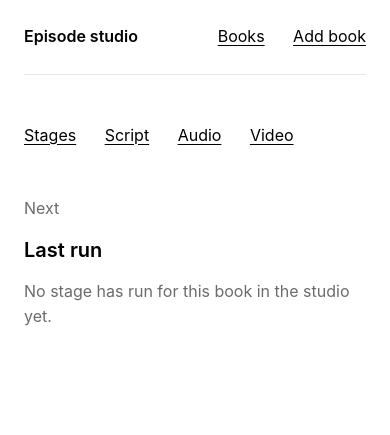
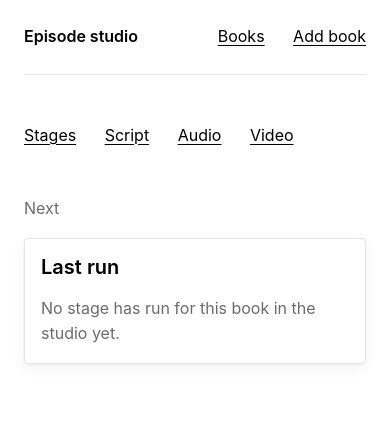
Before and after one commit to nuwanniroshan/giggle-and-snooze, a Python web app: template video_pipeline/studio/templates/book.html in a window 390 px wide. Shown: the top 435 px of the page. Run offline with Jinja, Linux system fonts and the light colour scheme; the template is opened without the code that fills it, so the values that code supplies are empty.

Commit message:
feat(studio): subtle depth on the black-and-white look (spec 004 v1.1.0)
Spec 004 MINOR bump: the Look NFR now allows soft black shadows (at most
12% opacity) and 2-4px radii on raised elements; still black and white only.

- studio.css: stage sections, notices, banner and the home table become
  raised panels; buttons lift on hover and press on click (reduced-motion
  fallback); inputs and the log read as inset wells; state words sit in
  outlined tags, untracked; wide tables scroll inside panels on phones.
- script.html: line meta as separate spans instead of middle-dot joins.
- Palette test enforces black-only shadows, opacity and radius limits.

Co-Authored-By: Claude Opus 5.5 <noreply@anthropic.com>

```diff
--- a/video_pipeline/studio/static/studio.css
+++ b/video_pipeline/studio/static/studio.css
@@ -1,4 +1,12 @@
-/* Episode studio: black on white, one grey, an 8px spacing scale (8/16/24/48/64). */
+/* Hallmark · shape: app screen · genre: modern-minimal · theme: brand · redesign: restyle
+ * paper: #fff · accent: none (ink #000) · display: system sans · body: system sans
+ * nav: kept · signature: kept · states: hover, active, focus, disabled, running, failed
+ * axes: light/grotesk-sans/neutral · surface: absolute · posture: kept · contrast: pass · v2.0.0 */
+/* Hallmark · pre-emit critique: P4 H4 E4 S3 R5 V3 · weakest: S, a plain tool screen; depth comes only from the work surfaces (stages, fields, log), never from chrome */
+/* Hallmark · waive 7b · pure ink #000 on paper #fff · spec 004 fixes the studio palette to black and white */
+/* Hallmark · waive 28b · the episode video has no poster frame · Render video writes the mp4 only, no still frame for a poster */
+/* Hallmark · answered F23 · the studio binds 127.0.0.1 only, so link previews never happen */
+/* Episode studio: black on white, one grey, an 8px spacing scale; depth = soft black shadows, 2-4px radii (spec 004 v1.1.0). */
 :root {
   --ink: #000;
   --paper: #fff;
@@ -6,11 +14,19 @@
   --rule: #e5e5e5;
   --sans: -apple-system, BlinkMacSystemFont, "Helvetica Neue", Helvetica, Arial, sans-serif;
   --mono: ui-monospace, Menlo, monospace;
+  --shadow-low: 0 1px 2px rgb(0 0 0 / 0.06);
+  --shadow-raised: 0 1px 2px rgb(0 0 0 / 0.05), 0 4px 16px rgb(0 0 0 / 0.05);
+  --shadow-lift: 0 2px 4px rgb(0 0 0 / 0.08), 0 8px 24px rgb(0 0 0 / 0.08);
+  --shadow-well: inset 0 1px 3px rgb(0 0 0 / 0.07);
+  --radius-panel: 4px;
+  --radius-control: 3px;
+  --radius-field: 2px;
+  --ease: cubic-bezier(0.2, 0, 0, 1);
 }
 
 * { box-sizing: border-box; }
 
-html { background: var(--paper); color: var(--ink); }
+html { background: var(--paper); color: var(--ink); overflow-x: clip; }
 
 body {
   margin: 0 auto;
@@ -19,13 +35,15 @@ body {
   font: 16px/1.6 var(--sans);
   background: var(--paper);
   color: var(--ink);
+  overflow-x: clip;
 }
 
-a { color: var(--ink); text-decoration: underline; text-underline-offset: 3px; }
+a { color: var(--ink); text-decoration: underline; text-underline-offset: 3px; text-decoration-thickness: 1px; }
+a:hover { text-decoration-thickness: 2px; }
 
 :focus-visible { outline: 2px solid var(--ink); outline-offset: 2px; }
 
-h1, h2, h3 { margin: 0 0 16px; line-height: 1.25; }
+h1, h2, h3 { margin: 0 0 16px; line-height: 1.25; overflow-wrap: break-word; min-width: 0; text-wrap: balance; }
 h1 { font-size: 32px; font-weight: 600; }
 h2 { font-size: 20px; font-weight: 600; }
 p { margin: 0 0 16px; }
@@ -49,27 +67,52 @@ nav.sub a { margin: 0 24px 0 0; }
   flex-wrap: wrap;
   align-items: center;
   gap: 16px;
-  padding: 16px 0;
+  padding: 16px 24px;
   margin: -24px 0 48px;
-  border-bottom: 1px solid var(--rule);
+  background: var(--paper);
+  border: 1px solid var(--rule);
+  border-radius: var(--radius-panel);
+  box-shadow: var(--shadow-raised);
 }
 
 .muted, .small, .reason { color: var(--grey); }
 .small, .reason { font-size: 14px; }
 .small { display: block; margin: 0 0 8px; }
+.meta { display: flex; flex-wrap: wrap; gap: 0 16px; }
 .strong { font-weight: 700; }
 .mono, pre { font-family: var(--mono); font-size: 14px; }
 
 .state {
+  display: inline-block;
+  padding: 0 8px;
   font-size: 12px;
   font-weight: 500;
-  letter-spacing: 0.08em;
+  line-height: 20px;
   white-space: nowrap;
+  border: 1px solid var(--rule);
+  border-radius: var(--radius-field);
+  box-shadow: var(--shadow-low);
 }
-.state.strong { font-weight: 700; }
+.state.strong { font-weight: 700; border-color: var(--ink); }
 
-section.stage { margin: 0 0 48px; }
-.notice { margin: 0 0 48px; padding: 24px 0; border-top: 1px solid var(--ink); border-bottom: 1px solid var(--ink); }
+section.stage {
+  margin: 0 0 24px;
+  padding: 24px;
+  background: var(--paper);
+  border: 1px solid var(--rule);
+  border-radius: var(--radius-panel);
+  box-shadow: var(--shadow-raised);
+}
+section.stage > :last-child, .notice > :last-child { margin-bottom: 0; }
+form > section.stage:last-of-type { margin-bottom: 48px; }
+div.stage { margin: 0 0 48px; }
+.notice {
+  margin: 0 0 48px;
+  padding: 24px;
+  border: 1px solid var(--ink);
+  border-radius: var(--radius-panel);
+  box-shadow: var(--shadow-raised);
+}
 .notice h2 { margin-bottom: 8px; }
 
 .controls { display: flex; flex-wrap: wrap; align-items: center; gap: 16px; }
@@ -82,22 +125,28 @@ button {
   font: inherit;
   padding: 12px 24px;
   border: 1px solid var(--ink);
-  border-radius: 0;
+  border-radius: var(--radius-control);
   background: var(--ink);
   color: var(--paper);
   cursor: pointer;
+  box-shadow: var(--shadow-low);
+  transition: transform 120ms var(--ease), box-shadow 120ms var(--ease);
 }
+button:hover { transform: translateY(-1px); box-shadow: var(--shadow-lift); }
+button:active { transform: translateY(0); box-shadow: none; }
 button.secondary { background: var(--paper); color: var(--ink); }
-button:disabled { background: var(--paper); color: var(--grey); border-color: var(--rule); cursor: not-allowed; }
+button:disabled { background: var(--paper); color: var(--grey); border-color: var(--rule); cursor: not-allowed; box-shadow: none; transform: none; }
 
 input[type="file"], textarea {
   font: inherit;
   width: 100%;
-  border: 1px solid var(--ink);
-  border-radius: 0;
+  border: 1px solid var(--grey);
+  border-radius: var(--radius-field);
   background: var(--paper);
   color: var(--ink);
+  box-shadow: var(--shadow-well);
 }
+input[type="file"]:hover, textarea:hover { border-color: var(--ink); }
 input[type="file"] { padding: 8px; }
 textarea { padding: 8px 16px; resize: vertical; }
 input[type="checkbox"] { width: 16px; height: 16px; margin: 0; accent-color: var(--ink); }
@@ -106,25 +155,45 @@ table { width: 100%; border-collapse: collapse; margin: 0 0 24px; }
 th, td { padding: 16px; text-align: left; vertical-align: top; border-bottom: 1px solid var(--rule); }
 th { font-weight: 600; font-size: 14px; }
 th:first-child, td:first-child { padding-left: 0; }
+tbody tr:last-child > * { border-bottom: 0; }
+main > table {
+  border-collapse: separate;
+  border-spacing: 0;
+  border: 1px solid var(--rule);
+  border-radius: var(--radius-panel);
+  box-shadow: var(--shadow-raised);
+}
+main > table th:first-child, main > table td:first-child { padding-left: 24px; }
+main > table thead th { color: var(--grey); }
 
 .line { margin: 0 0 24px; }
 .problems { margin: 8px 0 0; padding-left: 16px; font-weight: 700; }
-.thumb { display: block; width: 240px; max-width: 100%; height: auto; margin: 0 0 16px; border: 1px solid var(--rule); }
+.thumb { display: block; width: 240px; max-width: 100%; height: auto; margin: 0 0 16px; border-radius: var(--radius-control); box-shadow: var(--shadow-raised); }
 
 audio, video { display: block; width: 100%; margin: 0 0 24px; }
+video { border-radius: var(--radius-panel); box-shadow: var(--shadow-raised); }
 
 pre.log {
   margin: 0;
-  padding: 16px 0;
+  padding: 16px;
   max-height: 480px;
   overflow: auto;
   white-space: pre-wrap;
   word-break: break-word;
-  border-top: 1px solid var(--rule);
-  border-bottom: 1px solid var(--rule);
+  border: 1px solid var(--rule);
+  border-radius: var(--radius-field);
+  box-shadow: var(--shadow-well);
+}
+
+@media (prefers-reduced-motion: reduce) {
+  button { transition: none; }
+  button:hover { transform: none; }
 }
 
 @media (max-width: 600px) {
   body { padding: 24px 24px 48px; }
+  section.stage, .notice { padding: 16px; }
   th, td { padding: 8px; }
+  section.stage table { display: block; overflow-x: auto; }
+  main > table th:first-child, main > table td:first-child { padding-left: 16px; }
 }
--- a/video_pipeline/studio/templates/script.html
+++ b/video_pipeline/studio/templates/script.html
@@ -4,7 +4,7 @@
 {% macro line_fields(lines) %}
 {% for line in lines %}
 <div class="line" id="{{ line.id }}">
-  <p class="small">{{ line.id }} &middot; {{ line.speaker }}{% if line.role %} &middot; {{ line.role }}{% endif %}</p>
+  <p class="small meta"><span>{{ line.id }}</span> <span>{{ line.speaker }}</span>{% if line.role %} <span>{{ line.role }}</span>{% endif %}</p>
   <textarea name="{{ line.id }}" rows="{{ [2, (line.text|length // 70) + 1]|max }}">{{ line.text }}</textarea>
   {{ problem_list(line.problems, line.id) }}
 </div>
```
Also changed, not shown: docs/specs/004-web-studio/plan.md (+2 -2 lines), docs/specs/004-web-studio/spec.md (+2 -1 lines), tests/test_studio_app.py (+8 -1 lines).
